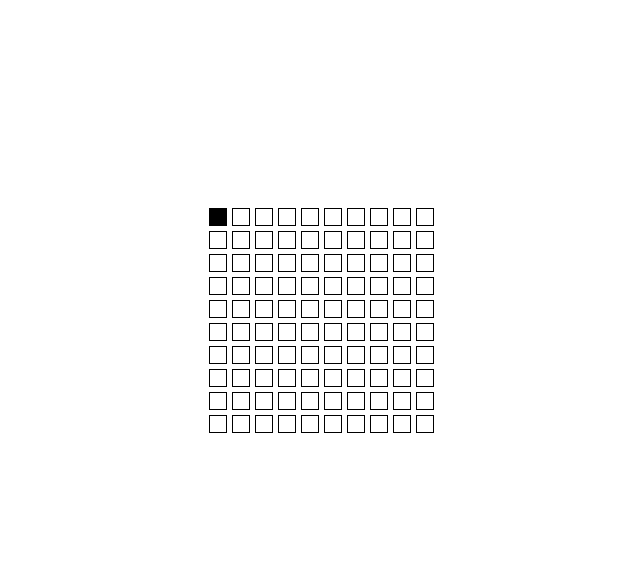
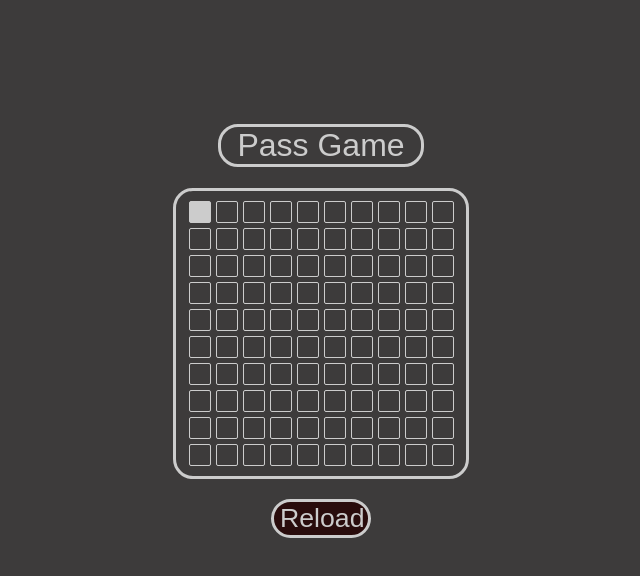
Before and after one commit to DanilWeda/passGame, a plain HTML site: page index.html in a window 1280 px wide. Both pictures are taken after a click on the element 536 px from the left and 216 px from the top of the page. Shown: the whole page, without its empty margins (319-959 px from the left). Drawn offline with Linux system fonts and the light colour scheme; a web font is replaced by a local one.

Commit message:
Feature: CSS and parse square

```diff
--- a/index.html
+++ b/index.html
@@ -9,8 +9,10 @@
 	<title>Defult</title>
 </head>
 <body>
+	<h1 class="title">Pass Game</h1>
 	<div id="squares" class="squares">
 	</div>
+	<button id="reload" class="reload">Reload</button>
 	<script src="./js/main.js"></script>
 </body>
 </html>
--- a/js/main.js
+++ b/js/main.js
@@ -1,3 +1,6 @@
+/// get html btn for reload game
+const btn = document.getElementById('reload')
+
 // var wich we need for work with cycle;
 let howSquaresMade = 10;
 const board = document.getElementById('squares')
@@ -9,6 +12,9 @@ function create() {
 	let hello = document.createElement('div')
 	hello.className = "square"
 	board.append(hello)
+	hello.addEventListener('click', () => {
+		hello.classList.toggle('filled')
+	})
 	return hello
 }
 
@@ -18,9 +24,23 @@ for (let i = 0; i < howSquaresMade; i++) {
 	for (let j = 0; j < howSquaresMade; j++) {
 		stateSquare[i][j] = create();
 	}
-	stateSquare[i].forEach(item => {
-	item.addEventListener('click', () => {
-		item.classList.toggle('black')
-	})
+}
+
+
+//function wich parse all of square
+function parse() {
+	for (let i = 0; i < stateSquare.length; i++) {
+
+		for (let j = 0; j < stateSquare[i].length; j++) {
+
+			if(stateSquare[i][j].classList.contains('filled')) {
+				stateSquare[i][j].classList.remove('filled')
+			}
+		}
+	}
+}
+
+//Listener which writes result click, and delete class.
+btn.addEventListener('click', () => {
+	parse()
 })
-}
--- a/scss/style.scss
+++ b/scss/style.scss
@@ -1,23 +1,62 @@
+@import url('https://fonts.googleapis.com/css2?family=Dongle:wght@300;400;700&family=Roboto:wght@100;300;400;500;700&display=swap');
+
 body {
   display: flex;
+  flex-direction: column;
   justify-content: center;
   align-items: center;
   height: 80vh;
+  font-family: 'Dongle', sans-serif;
+  background: rgb(61, 59, 59);
+  .title {
+    color: rgb(204, 204, 204);
+    //  background: rgb(110, 103, 103);
+    width: 200px;
+    border-radius: 20px;
+    text-align: center;
+    font-weight: 300;
+    border: 3px solid rgb(204, 204, 204);
+  }
   .squares {
     max-height: 80vh;
-    display: flex;
-    flex-wrap: wrap;
+    display: grid;
+    grid-template-columns: repeat(10, 1fr);
+    grid-template-rows: repeat(10, 1fr);
     gap: 5px;
     align-items: center;
     justify-content: center;
-    max-width: 230px;
+    max-width: 30%;
+    //  background: rgb(110, 103, 103);
+    width: 250px;
+    border-radius: 20px;
+    text-align: center;
+    padding: 10px 20px;
+    border: 3px solid rgb(204, 204, 204);
     .square {
-      width: 16px;
-      height: 16px;
-      border: 1px solid #000;
+      width: 20px;
+      height: 20px;
+      border: 1px solid rgb(204, 204, 204);
+      border-radius: 2px;
+    }
+    .filled {
+      background: rgb(204, 204, 204);
     }
   }
-  .black {
-    background: #000;
+  .reload {
+    font-size: 20pt;
+    margin-top: 20px;
+    color: rgb(204, 204, 204);
+    background: rgb(41, 12, 12);
+    width: 100px;
+    border-radius: 20px;
+    text-align: center;
+    font-weight: 300;
+    border: 3px solid rgb(204, 204, 204);
+  }
+  .reload:hover {
+    padding: 3px;
+    cursor: pointer;
+    background: rgb(61, 59, 59);
+    border: 1px solid rgb(204, 204, 204);
   }
 }
```
Also changed, not shown: css/style.css, 1 other file.
